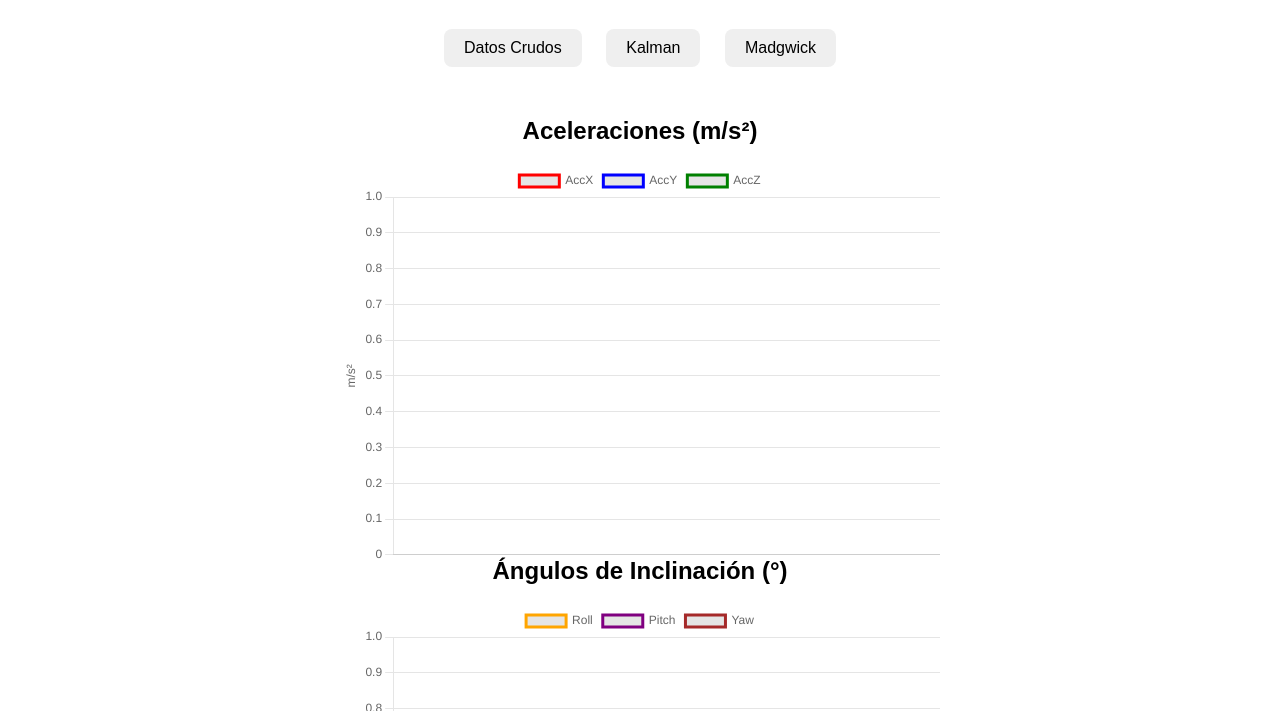
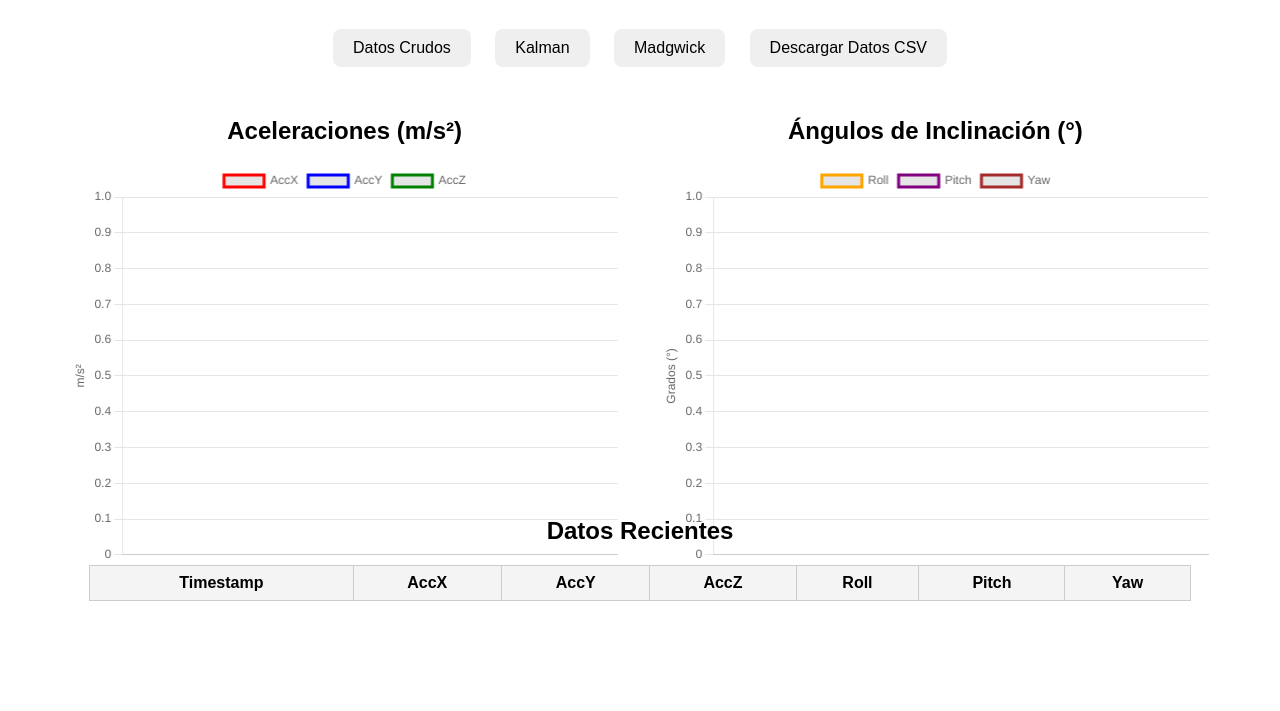
Before and after one commit to jich336/mpu6050-dashboard-control, a website: page public/index.html in a window 1280 px wide. Shown: the part 89-800 px from the top of the page. Drawn offline with nearby package versions, Linux system fonts and the light colour scheme; no server answers.

Commit message:
Update index.html

```diff
--- a/public/index.html
+++ b/public/index.html
@@ -8,8 +8,9 @@
     body { font-family: Arial, sans-serif; text-align: center; padding: 20px; }
     button { margin: 10px; padding: 10px 20px; font-size: 16px; border-radius: 8px; border: none; cursor: pointer; }
     button:hover { background-color: #ddd; }
-    #charts { display: flex; flex-direction: row; justify-content: center; align-items: center; gap: 40px; margin: 20px auto; flex-wrap: wrap; }
-    .chart-container { width: 600px; height: 400px; }
+    #charts { display: flex; flex-wrap: wrap; justify-content: center; gap: 40px; margin: 20px auto; }
+    .chart-container { width: 45%; min-width: 400px; height: 400px; }
+    canvas { width: 100%; height: 100%; }
     table { margin: 20px auto; border-collapse: collapse; width: 90%; }
     th, td { border: 1px solid #ccc; padding: 8px; text-align: center; }
     th { background-color: #f4f4f4; }
@@ -24,6 +25,7 @@
     <button onclick="cambiarFiltro(1)">Datos Crudos</button>
     <button onclick="cambiarFiltro(2)">Kalman</button>
     <button onclick="cambiarFiltro(3)">Madgwick</button>
+    <button onclick="descargarCSV()">Descargar Datos CSV</button>
   </div>
 
   <!-- Gráficas -->
@@ -72,6 +74,35 @@
       }
     }
 
+    async function descargarCSV() {
+      const res = await fetch('/api/datos');
+      const datos = await res.json();
+
+      let csvContent = "data:text/csv;charset=utf-8,";
+      csvContent += "Timestamp,AccX,AccY,AccZ,Roll,Pitch,Yaw\n";
+
+      datos.forEach(registro => {
+        const fila = [
+          new Date(registro.timestamp).toLocaleString(),
+          registro.accX !== undefined ? registro.accX.toFixed(4) : '',
+          registro.accY !== undefined ? registro.accY.toFixed(4) : '',
+          registro.accZ !== undefined ? registro.accZ.toFixed(4) : '',
+          registro.roll !== undefined ? registro.roll.toFixed(4) : '',
+          registro.pitch !== undefined ? registro.pitch.toFixed(4) : '',
+          registro.yaw !== undefined ? registro.yaw.toFixed(4) : ''
+        ].join(",");
+        csvContent += fila + "\n";
+      });
+
+      const encodedUri = encodeURI(csvContent);
+      const link = document.createElement("a");
+      link.setAttribute("href", encodedUri);
+      link.setAttribute("download", "datos_mpu6050.csv");
+      document.body.appendChild(link);
+      link.click();
+      document.body.removeChild(link);
+    }
+
     async function obtenerDatos() {
       const res = await fetch('/api/datos');
       const datos = await res.json();
@@ -92,14 +123,13 @@
         tbody.innerHTML += fila;
       });
 
-      // Actualizar gráfico de aceleraciones
+      // Actualizar gráficos
       chartAceleraciones.data.labels = datos.map(r => new Date(r.timestamp).toLocaleTimeString());
       chartAceleraciones.data.datasets[0].data = datos.map(r => r.accX !== undefined ? r.accX : null);
       chartAceleraciones.data.datasets[1].data = datos.map(r => r.accY !== undefined ? r.accY : null);
       chartAceleraciones.data.datasets[2].data = datos.map(r => r.accZ !== undefined ? r.accZ : null);
       chartAceleraciones.update();
 
-      // Actualizar gráfico de ángulos
       chartAngulos.data.labels = datos.map(r => new Date(r.timestamp).toLocaleTimeString());
       chartAngulos.data.datasets[0].data = datos.map(r => r.roll !== undefined ? r.roll : null);
       chartAngulos.data.datasets[1].data = datos.map(r => r.pitch !== undefined ? r.pitch : null);
```
